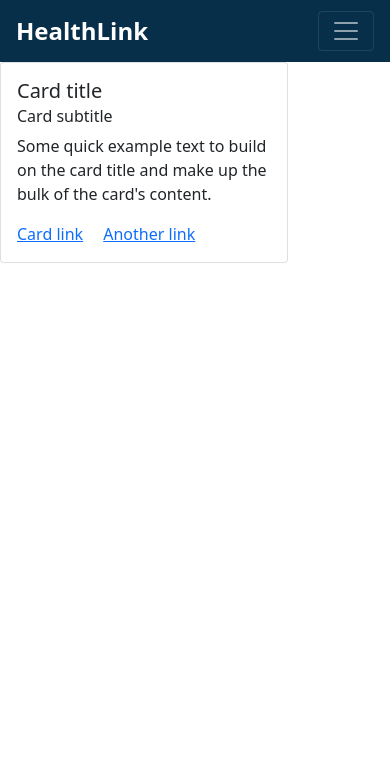
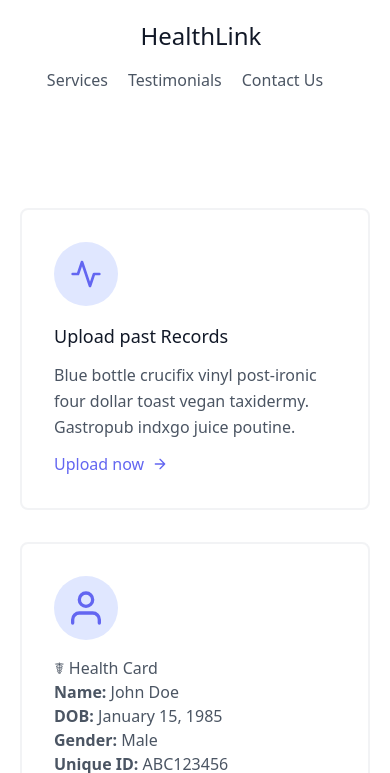
Before and after one commit to sravan1946/cipherthon, a Flask app: template templates/userdashboard.html in a window 390 px wide. Shown: the top 773 px of the page. Before the commit the page ends 263 px from the top, so only its background shows below. Run offline with Flask 3, Linux system fonts and the light colour scheme; the template is opened without the code that fills it, so the values that code supplies are empty; some libraries are stand-ins or nearby versions.

Commit message:
Update index.html and userdashboard.html templates

```diff
--- a/templates/userdashboard.html
+++ b/templates/userdashboard.html
@@ -1,51 +1,71 @@
 <!DOCTYPE html>
 <html lang="en">
-
 <head>
     <meta charset="UTF-8">
     <meta name="viewport" content="width=device-width, initial-scale=1.0">
-  <link rel="stylesheet" href="https://stackpath.bootstrapcdn.com/bootstrap/5.0.0-alpha1/css/bootstrap.min.css">
-  <title>User Dashboard</title>
-  <style>
-    .navbar {
-      background-color: #082f49;
-    }
-
-    .navbar-brand {
-      font-size: 24px;
-      font-weight: bold;
-    }
-  </style>
+    <title>Document</title>
+    <script src="https://cdn.tailwindcss.com"></script>
 </head>
-
 <body>
-  <nav class="navbar navbar-expand-lg navbar-dark bs-primary bg-subtle">
-    <div class="container">
-      <a class="navbar-brand" href="index.html">HealthLink</a>
-      <button class="navbar-toggler" type="button" data-bs-toggle="collapse" data-bs-target="#navbarNav"
-        aria-controls="navbarNav" aria-expanded="false" aria-label="Toggle navigation">
-        <span class="navbar-toggler-icon"></span>
-      </button>
-      <div class="collapse navbar-collapse justify-content-end" id="navbarNav">
-        <ul class="navbar-nav">
-          <li class="nav-item">
-            <a class="nav-link" href="logout">Logout</a>
-          </li>
-        </ul>
+    <header class="text-gray-600 body-font">
+        <div class="container mx-auto flex flex-wrap p-5 flex-col md:flex-row items-center">
+          <a class="flex title-font font-medium items-center text-gray-900 mb-4 md:mb-0">
+            <span class="ml-3 text-2xl">HealthLink</span>
+          </a>
+          <nav class="md:ml-auto flex flex-wrap items-center text-base justify-center">
+            <a class="mr-5 hover:text-gray-900" href="index.html#services">Services</a>
+            <a class="mr-5 hover:text-gray-900" href="index.html#testimonial">Testimonials</a>
+            <a class="mr-5 hover:text-gray-900" href="index.html#contactus">Contact Us</a>
+        </nav>
+        </div>
+      </header>
+      <!--banner section-->
+      <section class="text-gray-600 body-font">
+        <div class="container px-5 py-24 mx-auto flex flex-wrap">
+          <div class="flex flex-wrap -m-4">
+            <div class="p-4 lg:w-1/2 md:w-full">
+              <div class="flex border-2 rounded-lg border-gray-200 border-opacity-50 p-8 sm:flex-row flex-col">
+                <div class="w-16 h-16 sm:mr-8 sm:mb-0 mb-4 inline-flex items-center justify-center rounded-full bg-indigo-100 text-indigo-500 flex-shrink-0">
+                  <svg fill="none" stroke="currentColor" stroke-linecap="round" stroke-linejoin="round" stroke-width="2" class="w-8 h-8" viewBox="0 0 24 24">
+                    <path d="M22 12h-4l-3 9L9 3l-3 9H2"></path>
+                  </svg>
+                </div>
+                <div class="flex-grow">
+                  <h2 class="text-gray-900 text-lg title-font font-medium mb-3">Upload past Records</h2>
+                  <p class="leading-relaxed text-base">Blue bottle crucifix vinyl post-ironic four dollar toast vegan taxidermy. Gastropub indxgo juice poutine.</p>
+                  <a class="mt-3 text-indigo-500 inline-flex items-center" href="">Upload now
+                    <svg fill="none" stroke="currentColor" stroke-linecap="round" stroke-linejoin="round" stroke-width="2" class="w-4 h-4 ml-2" viewBox="0 0 24 24">
+                      <path d="M5 12h14M12 5l7 7-7 7"></path>
+                    </svg>
+                  </a>
                 </div>
               </div>
-  </nav>
-  <div class="card" style="width: 18rem;">
-    <div class="card-body">
-      <h5 class="card-title">Card title</h5>
-      <h6 class="card-subtitle mb-2 text-body-secondary">Card subtitle</h6>
-      <p class="card-text">Some quick example text to build on the card title and make up the bulk of the card's content.</p>
-      <a href="#" class="card-link">Card link</a>
-      <a href="#" class="card-link">Another link</a>
+            </div>
+            <div class="p-4 lg:w-1/2 md:w-full">
+              <div class="flex border-2 rounded-lg border-gray-200 border-opacity-50 p-8 sm:flex-row flex-col">
+                <div class="w-16 h-16 sm:mr-8 sm:mb-0 mb-4 inline-flex items-center justify-center rounded-full bg-indigo-100 text-indigo-500 flex-shrink-0">
+                  <svg fill="none" stroke="currentColor" stroke-linecap="round" stroke-linejoin="round" stroke-width="2" class="w-10 h-10" viewBox="0 0 24 24">
+                    <path d="M20 21v-2a4 4 0 00-4-4H8a4 4 0 00-4 4v2"></path>
+                    <circle cx="12" cy="7" r="4"></circle>
+                  </svg>
+                </div>
+                <div class="flex-grow">
+                  <div class="card">
+                    <h2><span class="health-symbol">☤</span> Health Card</h2>
+                    <p><strong>Name:</strong> John Doe</p>
+                    <p><strong>DOB:</strong> January 15, 1985</p>
+                    <p><strong>Gender:</strong> Male</p>
+                    <p><strong>Unique ID:</strong> ABC123456</p>
+
+                        <!-- Replace the QR code image source with an actual QR code generator -->
+                        <img src="https://api.qrserver.com/v1/create-qr-code/?data=JohnDoe-ABC123456" alt="QR Code">
+
                 </div>
                 </div>
-  <img src="{{ qrcode.png_data_uri(dark='black', data_dark='black', alignment_dark='blue', scale=5) }}"><br>
-  <script src="https://stackpath.bootstrapcdn.com/bootstrap/5.0.0-alpha1/js/bootstrap.bundle.min.js"></script>
+              </div>
+            </div>
+          </div>
+        </div>
+      </section>
 </body>
-
 </html>
```
Also changed, not shown: templates/index.html (+4 -4 lines). Lines whose indentation alone changed are shown as unchanged.
